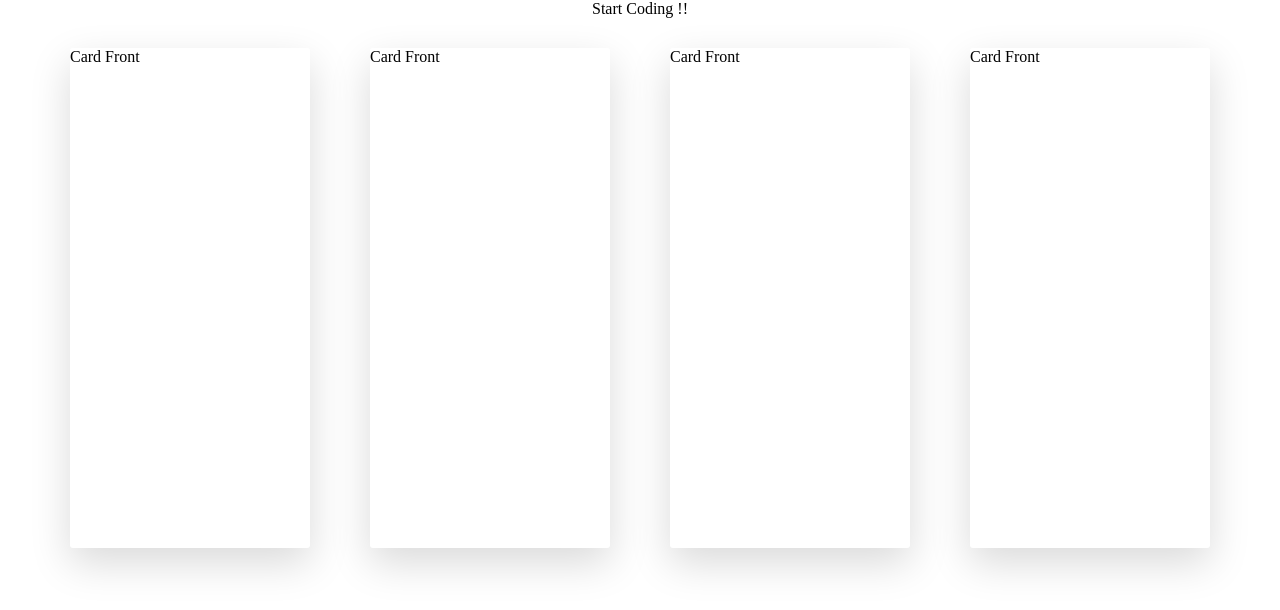
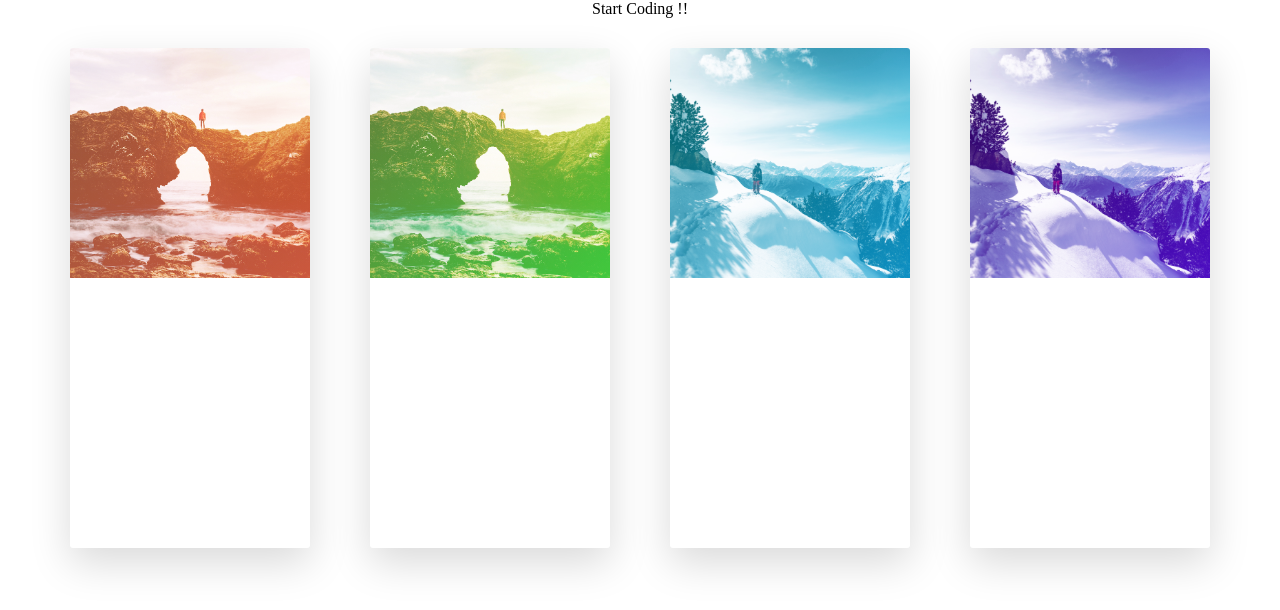
Before and after one commit to jscodelover/css-card-rotation-360-deg, a website: page index.html in a window 1280 px wide. Drawn offline with Linux system fonts and the light colour scheme.

Commit message:
background-blend-mode

```diff
--- a/index.html
+++ b/index.html
@@ -13,7 +13,9 @@
     <div class="row">
       <div class="col-1-of-4">
         <div class="card">
-          <div class="card__side card__side--front">Card Front</div>
+          <div class="card__side card__side--front">
+            <div class="card--picture card--picture-1"></div>
+          </div>
           <div class="card__side card__side--back card__side--back-1">
             Card Back
           </div>
@@ -21,7 +23,9 @@
       </div>
       <div class="col-1-of-4">
         <div class="card">
-          <div class="card__side card__side--front">Card Front</div>
+          <div class="card__side card__side--front">
+            <div class="card--picture card--picture-2"></div>
+          </div>
           <div class="card__side card__side--back card__side--back-2">
             Card Back
           </div>
@@ -29,7 +33,9 @@
       </div>
       <div class="col-1-of-4">
         <div class="card">
-          <div class="card__side card__side--front">Card Front</div>
+          <div class="card__side card__side--front">
+            <div class="card--picture card--picture-3"></div>
+          </div>
           <div class="card__side card__side--back card__side--back-3">
             Card Back
           </div>
@@ -37,7 +43,9 @@
       </div>
       <div class="col-1-of-4">
         <div class="card">
-          <div class="card__side card__side--front">Card Front</div>
+          <div class="card__side card__side--front">
+            <div class="card--picture card--picture-4"></div>
+          </div>
           <div class="card__side card__side--back card__side--back-4">
             Card Back
           </div>
--- a/sass/components/_card.scss
+++ b/sass/components/_card.scss
@@ -56,4 +56,42 @@
   &:hover &__side--back {
     transform: rotateY(0deg);
   }
+  &--picture {
+    background-size: cover;
+    background-position: center;
+    height: 23rem;
+    background-blend-mode: screen;
+    &-1 {
+      background-image: linear-gradient(
+          to right bottom,
+          rgba(243, 106, 14, 0.541),
+          rgba(243, 75, 14, 0.8)
+        ),
+        url("../img/nat-5.jpg");
+    }
+    &-2 {
+      background-image: linear-gradient(
+          to right bottom,
+          rgba(174, 243, 14, 0.418),
+          rgba(41, 243, 14, 0.788)
+        ),
+        url("../img/nat-5.jpg");
+    }
+    &-3 {
+      background-image: linear-gradient(
+          to right bottom,
+          rgba(14, 235, 243, 0.411),
+          rgba(14, 178, 243, 0.8)
+        ),
+        url("../img/nat-7.jpg");
+    }
+    &-4 {
+      background-image: linear-gradient(
+          to right bottom,
+          rgba(121, 14, 243, 0.377),
+          rgba(94, 14, 243, 0.8)
+        ),
+        url("../img/nat-7.jpg");
+    }
+  }
 }
```
Also changed, not shown: README.md, css/style.css, img/nat-5.jpg (added), img/nat-7.jpg (added).
